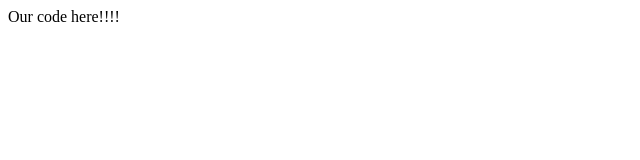
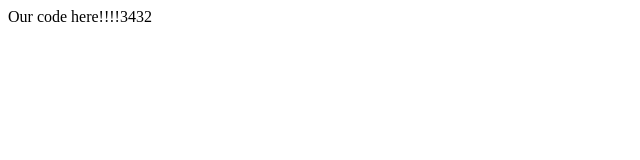
Before and after one commit to letmewin22/test-2905, a plain HTML site: page index.html in a window 1280 px wide. Shown: the full height of the page, 0-640 px from the left. Drawn offline with Linux system fonts and the light colour scheme.

Commit message:
update html

```diff
--- a/index.html
+++ b/index.html
@@ -11,7 +11,7 @@
 </head>
 
 <body>
-  Our code here!!!!
+  Our code here!!!!3432
 </body>
 
 </html>
```
